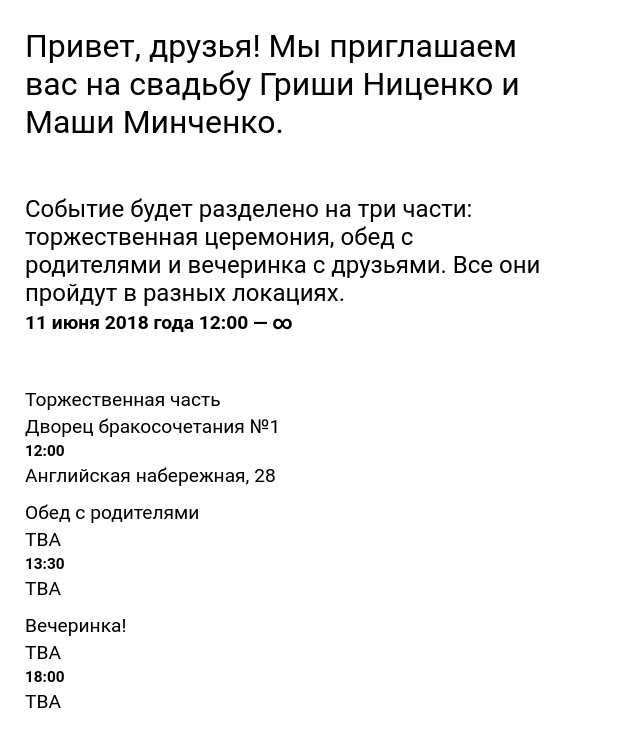
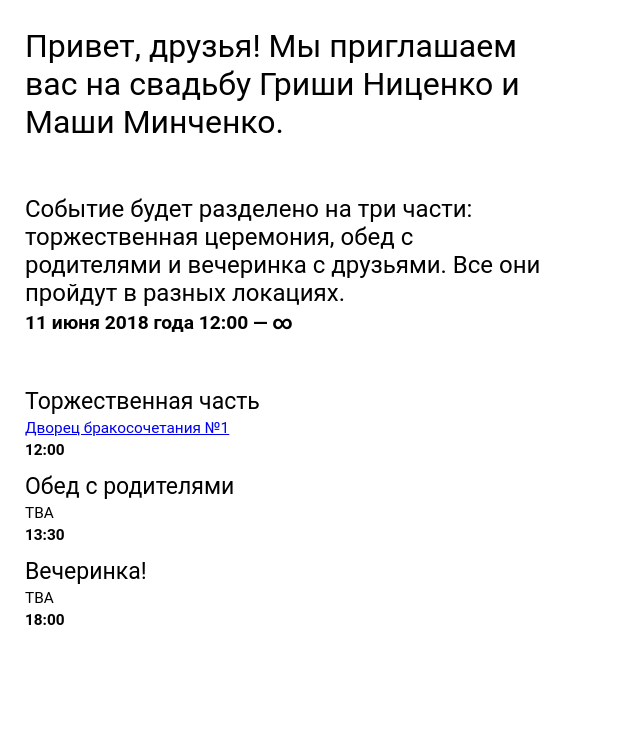
Before and after one commit to gnitsenko93/wedding, a React (Create React App) app: page / in a window 1280 px wide. Shown: the top 746 px of the page, without its empty margins (0-640 px from the left). Built offline with nearby package versions, Linux system fonts and the light colour scheme; the HTML template or start-up script is replaced by a standard one.

Commit message:
adding href to map for a place

```diff
--- a/src/components/Place.js
+++ b/src/components/Place.js
@@ -4,10 +4,14 @@ import '../styles/Place.css';
 class Place extends Component {
 	render() {
 	    return <div className="place">
-            <span>{this.props.purpose}</span>
-            <span>{this.props.name}</span>
+            <span className="place__purpose">{this.props.purpose}</span>
+            {
+                this.props.address?
+                    <a className="place__name place__address" href={this.props.address} target="_blank">{this.props.name}</a>
+                    :
+                    <span className="place__name">{this.props.name}</span>
+            }
             <span className="timestamp">{this.props.time}</span>
-            <span>{this.props.address}</span>
         </div>;
     }
 }
--- a/src/json/wedding.json
+++ b/src/json/wedding.json
@@ -11,21 +11,19 @@
 			"name": "Дворец бракосочетания №1",
 			"purpose": "Торжественная часть",
 			"time": "12:00",
-			"address": "Английская набережная, 28"
+			"address": "https://yandex.ru/maps/-/CBa9z6UM0A"
 		},
 		{
 			"id": "4c20c932-4627-4e55-9bc4-d101e15644b0",
 			"name": "TBA",
 			"purpose": "Обед с родителями",
-			"time": "13:30",
-			"address": "TBA"
+			"time": "13:30"
 		},
 		{
 			"id": "7d88f0ec-a837-4e3d-b2a9-9f9d46f8fd50",
 			"name": "TBA",
 			"purpose": "Вечеринка!",
-			"time": "18:00",
-			"address": "TBA"
+			"time": "18:00"
 		}
 	]
 }
--- a/src/styles/Place.css
+++ b/src/styles/Place.css
@@ -7,3 +7,17 @@
     display: block;
     padding: 2px 0 2px 0;
 }
+
+.place__purpose {
+    font-size: 1.2em;
+}
+
+.place__name {
+    font-size: 0.8em;
+}
+
+.place__address {
+    display: block;
+    padding: 2px 0 2px 0;
+    font-size: 0.8em;
+}
```
